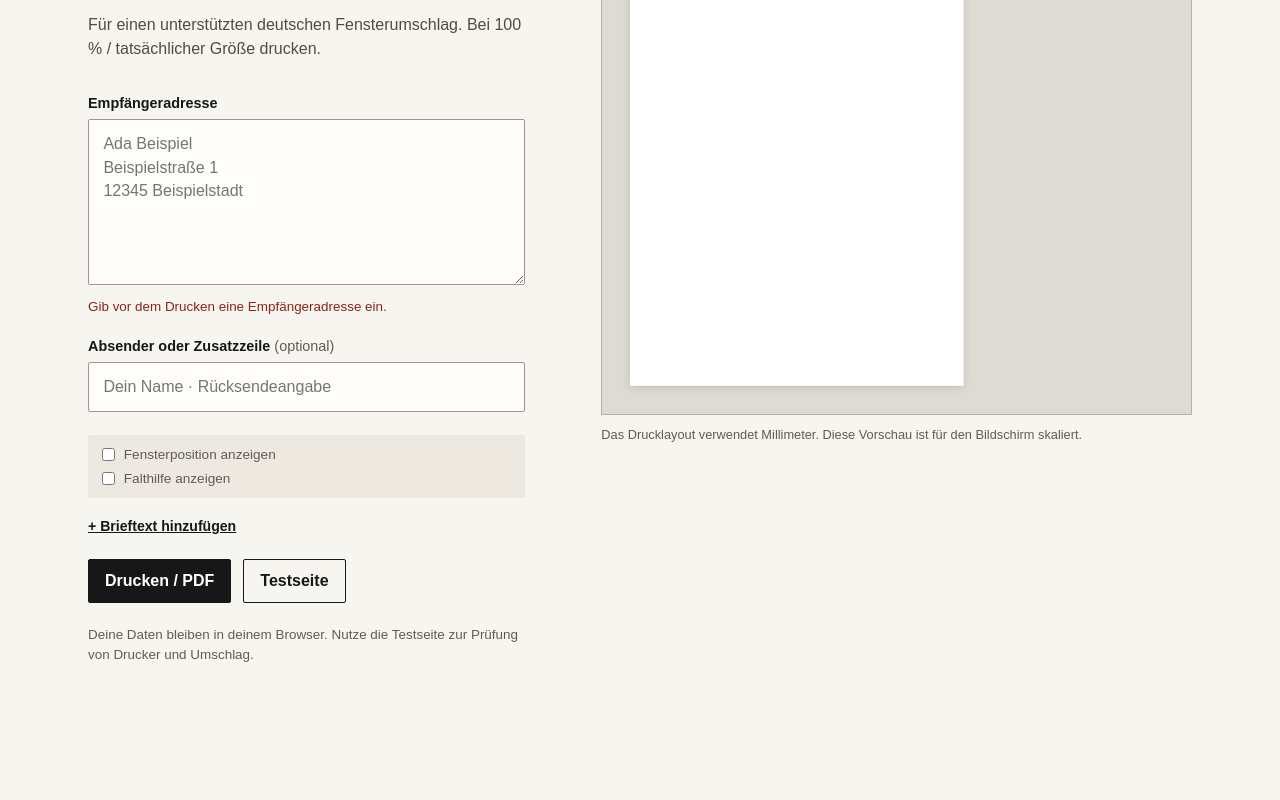
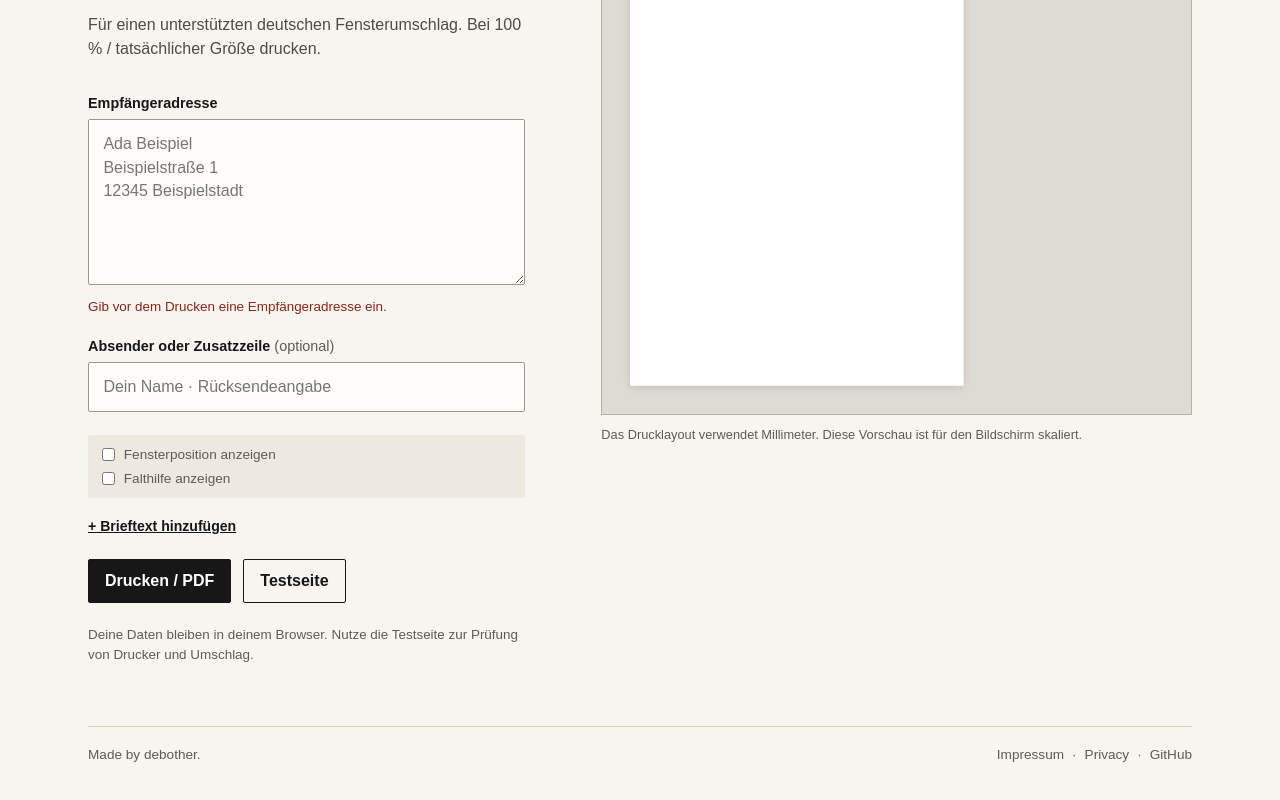
Before and after one commit to debother/WindowFit, a React (Vite) app: page / in a window 1280 px wide. Shown: the part 234-1034 px from the top of the page. Before the commit the page ends 960 px from the top, so only its background shows below. Built offline with nearby package versions, Linux system fonts and the light colour scheme.

Commit message:
chore: add standard Debother footer

```diff
--- a/src/App.tsx
+++ b/src/App.tsx
@@ -389,6 +389,21 @@ export default function App() {
         </section>
       </main>
 
+      <footer className="app-footer no-print">
+        <div className="footer-left">
+          <span>
+            Made by <a href="https://debother.com/">debother.</a>
+          </span>
+        </div>
+        <nav className="footer-nav" aria-label="Footer navigation">
+          <a href="https://debother.com/impressum/">Impressum</a>
+          <span aria-hidden="true">·</span>
+          <a href="https://debother.com/privacy/">Privacy</a>
+          <span aria-hidden="true">·</span>
+          <a href="https://github.com/debother/WindowFit">GitHub</a>
+        </nav>
+      </footer>
+
       {/* Hidden offscreen unconstrained container for accurate layout measurement */}
       <div className="print-measure no-print" aria-hidden="true" ref={measureRef}>
         <PrintableDocument
--- a/src/styles.css
+++ b/src/styles.css
@@ -68,8 +68,13 @@ textarea, input { width:100%; border:1.5px solid #9c968d; border-radius:2px; bac
 .test-field-guide, .test-recipient-guide { position:absolute; left:var(--address-field-left-mm); width:var(--address-field-width-mm); color:#222; font:12px/1.2 ui-monospace, monospace; }.test-field-guide { top:var(--address-field-top-mm); height:var(--address-field-height-mm); border:.35mm solid #222; }.field-guide-label { position:absolute; top:4px; left:4px; }.test-recipient-guide { top:var(--recipient-zone-top-mm); height:var(--recipient-zone-height-mm); border:.35mm dashed #222; display:grid; place-items:center; text-align:center; }
 .test-content { position:absolute; left:var(--address-field-left-mm); right:20px; top:calc(var(--address-field-top-mm) + var(--address-field-height-mm)); padding-top:48px; font:16px/1.45 Arial, Helvetica, sans-serif; }.test-title { margin:0 0 18px; font-size:24px; font-weight:700; }.test-content p { margin:0 0 14px; }
 .calibration { display:flex; gap:16px; align-items:center; margin:36px 0 8px; font-size:14px; }.calibration-line { display:block; width:var(--calibration-length-mm); height:0; border-top:.5mm solid #000; }.calibration-copy { font-weight:700; }
+.app-footer { margin-top:48px; border-top:1px solid #d4cebe; padding-top:20px; display:flex; flex-wrap:wrap; align-items:center; justify-content:space-between; gap:12px; font-size:.85rem; color:#605b54; }
+.footer-left { display:flex; align-items:center; gap:8px; }
+.footer-nav { display:inline-flex; align-items:center; gap:8px; }
+.footer-left a, .footer-nav a { color:#605b54; text-decoration:none; font-size:.85rem; }
+.footer-left a:hover, .footer-nav a:hover { color:#171717; text-decoration:underline; }
 .print-only { display:none; }
-@media (max-width:720px) { .app-shell { padding-top:18px; }.app-header { padding-bottom:1.8rem; }.format-label { display:none; }.workbench { grid-template-columns:1fr; gap:2.5rem; }.controls { max-width:none; }.preview-scale { --preview-scale:.34; }.preview-scale .print-document { margin-bottom:calc(297mm * -.66); } }
+@media (max-width:720px) { .app-shell { padding-top:18px; }.app-header { padding-bottom:1.8rem; }.format-label { display:none; }.workbench { grid-template-columns:1fr; gap:2.5rem; }.controls { max-width:none; }.preview-scale { --preview-scale:.34; }.preview-scale .print-document { margin-bottom:calc(297mm * -.66); }.app-footer { margin-top:36px; flex-direction:column; align-items:flex-start; gap:10px; } }
 @media (max-width:360px) { .preview-scale { --preview-scale:.29; padding:9px; }.preview-scale .print-document { margin-bottom:calc(297mm * -.71); }.actions button { width:100%; } }
 @media print {
   @page { size:A4 portrait; margin:0; }
```
